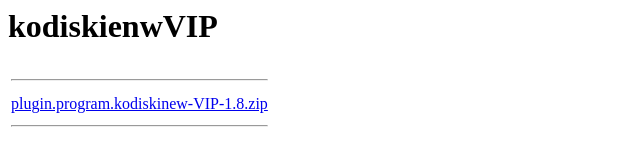
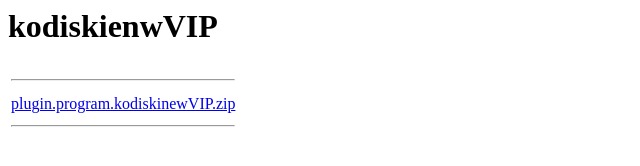
Before and after one commit to kdsvip/kdsr, a plain HTML site: page index.html in a window 1280 px wide. Shown: the full height of the page, 0-640 px from the left. Drawn offline with Linux system fonts and the light colour scheme.

Commit message:
Update index.html

```diff
--- a/index.html
+++ b/index.html
@@ -17,7 +17,7 @@
             </tr>
             <tr>
             <tr>
-                <td><a href="plugin.program.kodiskinew-VIP-1.8.zip">plugin.program.kodiskinew-VIP-1.8.zip</a></td>
+                <td><a href="plugin.program.kodiskinewVIP.zip">plugin.program.kodiskinewVIP.zip</a></td>
                             </tr>
 
 
```
